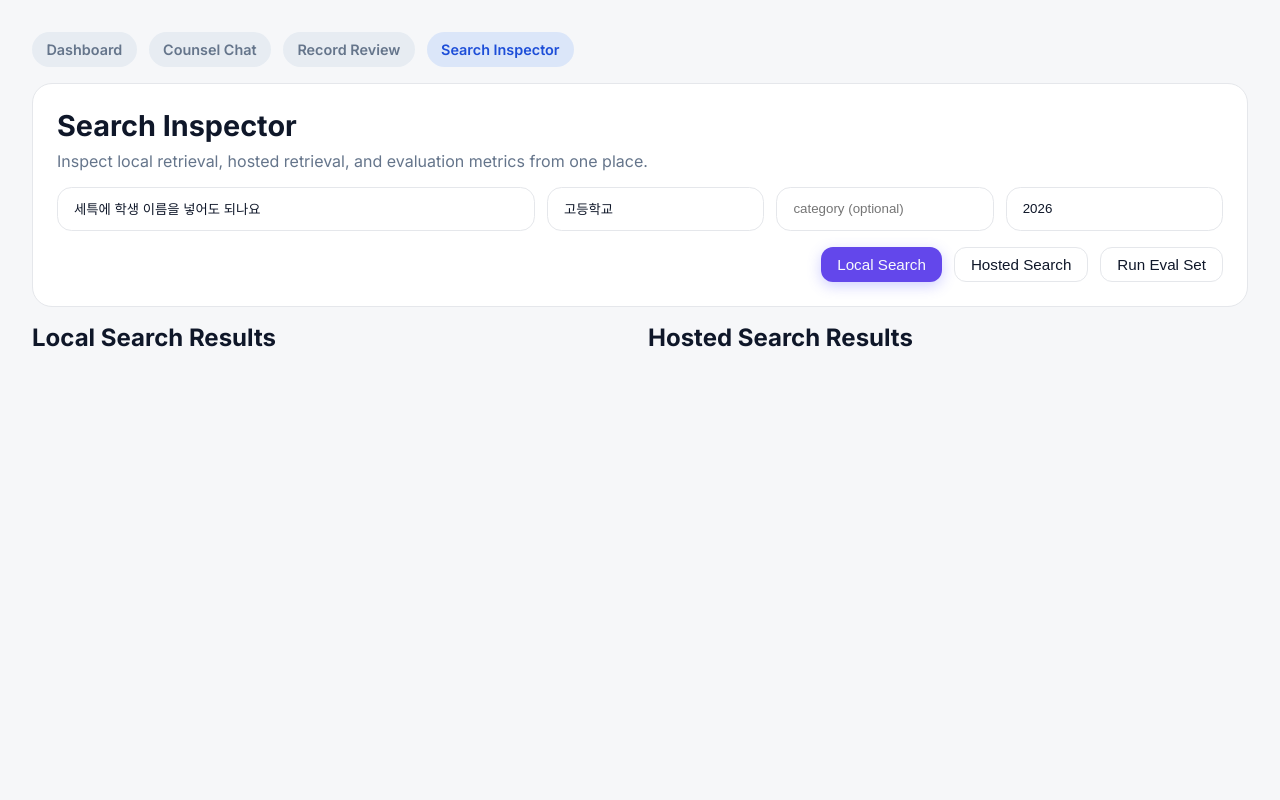
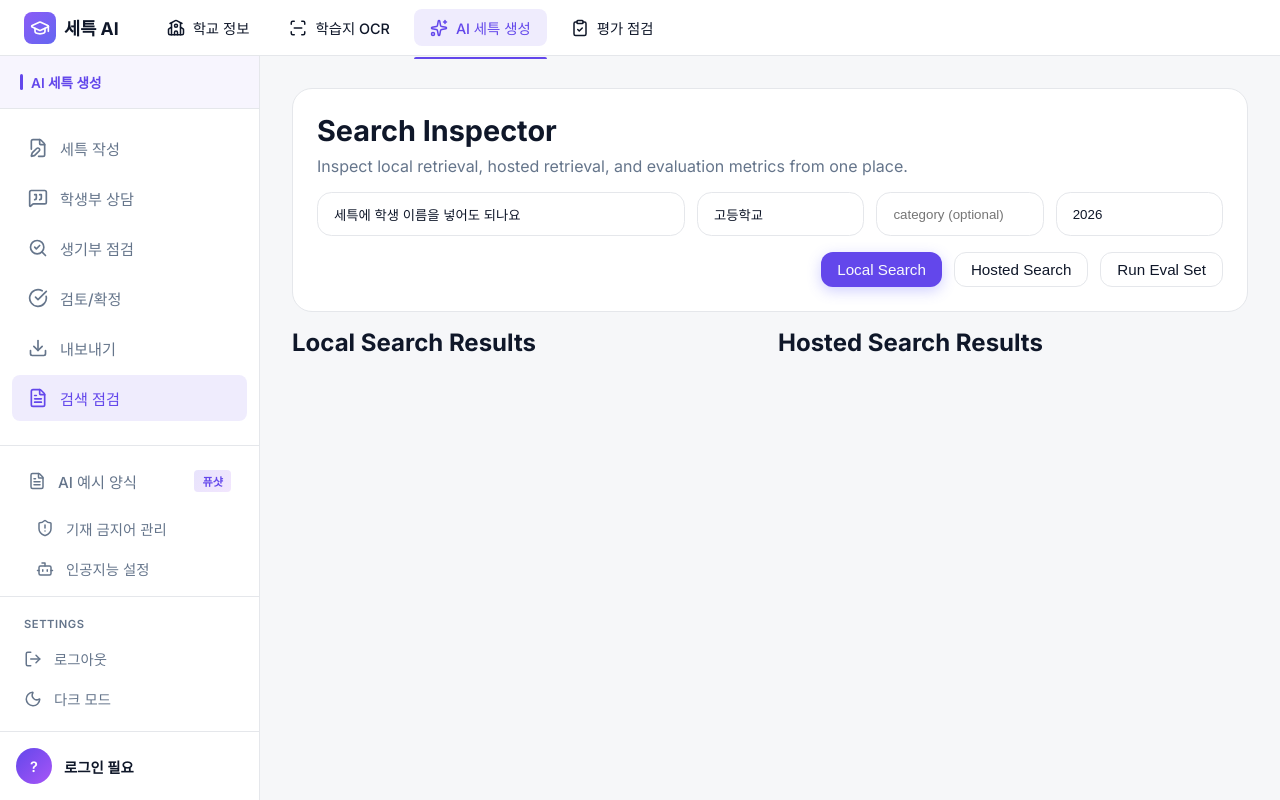
Before and after one commit to BeomjinSouth/Seteuk, a Next.js app: page /search-inspector in a window 1280 px wide. Built offline with nearby package versions, Linux system fonts and the light colour scheme.

Commit message:
ui: unify AI workspace shell

```diff
--- a/src/app/counsel-chat/layout.tsx
+++ b/src/app/counsel-chat/layout.tsx
@@ -1,7 +1,9 @@
+import { AppShell } from '@/components/layout/AppShell';
+
 export default function CounselChatLayout({
     children,
 }: {
     children: React.ReactNode;
 }) {
-    return children;
+    return <AppShell>{children}</AppShell>;
 }
--- a/src/app/record-review/layout.tsx
+++ b/src/app/record-review/layout.tsx
@@ -1,7 +1,9 @@
+import { AppShell } from '@/components/layout/AppShell';
+
 export default function RecordReviewLayout({
     children,
 }: {
     children: React.ReactNode;
 }) {
-    return children;
+    return <AppShell>{children}</AppShell>;
 }
--- a/src/app/search-inspector/layout.tsx
+++ b/src/app/search-inspector/layout.tsx
@@ -1,7 +1,9 @@
+import { AppShell } from '@/components/layout/AppShell';
+
 export default function SearchInspectorLayout({
     children,
 }: {
     children: React.ReactNode;
 }) {
-    return children;
+    return <AppShell>{children}</AppShell>;
 }
--- a/src/app/search-inspector/page.tsx
+++ b/src/app/search-inspector/page.tsx
@@ -1,6 +1,5 @@
 'use client';
 
-import Link from 'next/link';
 import { useState, useTransition } from 'react';
 import { motion } from 'framer-motion';
 import { Button } from '@/components/ui/Button';
@@ -86,13 +85,6 @@ export default function SearchInspectorPage() {
 
     return (
         <div className={styles.page}>
-            <div className={styles.topNav}>
-                <Link href="/dashboard" className={styles.topLink}>Dashboard</Link>
-                <Link href="/counsel-chat" className={styles.topLink}>Counsel Chat</Link>
-                <Link href="/record-review" className={styles.topLink}>Record Review</Link>
-                <Link href="/search-inspector" className={styles.topLinkActive}>Search Inspector</Link>
-            </div>
-
             <section className={styles.panel}>
                 <h1 className={styles.title}>Search Inspector</h1>
                 <p className={styles.subtitle}>
--- /dev/null
+++ b/src/components/layout/AppShell.tsx
@@ -0,0 +1,15 @@
+import { GlobalNav } from '@/components/layout/GlobalNav';
+import { Sidebar } from '@/components/layout/Sidebar';
+import styles from '@/app/dashboard/layout.module.css';
+
+export function AppShell({ children }: { children: React.ReactNode }) {
+    return (
+        <>
+            <GlobalNav />
+            <div className={styles.layout}>
+                <Sidebar />
+                <main className={styles.main}>{children}</main>
+            </div>
+        </>
+    );
+}
--- a/src/components/layout/GlobalNav.tsx
+++ b/src/components/layout/GlobalNav.tsx
@@ -2,7 +2,7 @@
 
 import Link from 'next/link';
 import { usePathname } from 'next/navigation';
-import { GraduationCap, ScanLine, Sparkles, ClipboardCheck, School, MessageSquareQuote } from 'lucide-react';
+import { GraduationCap, ScanLine, Sparkles, ClipboardCheck, School } from 'lucide-react';
 import clsx from 'clsx';
 import styles from './GlobalNav.module.css';
 
@@ -23,13 +23,7 @@ const mainSections = [
         href: '/write',
         label: 'AI 세특 생성',
         icon: Sparkles,
-        description: '세특 자동 작성'
-    },
-    {
-        href: '/counsel-chat',
-        label: '학생부 상담',
-        icon: MessageSquareQuote,
-        description: 'FAQ·Q&A 기반 상담'
+        description: '세특 작성, 상담, 점검'
     },
     {
         href: '/eval-check',
@@ -53,19 +47,17 @@ export function GlobalNav() {
     const isActive = (href: string) => {
         if (href === '/ocr') return pathname.startsWith('/ocr');
         if (href === '/eval-check') return pathname.startsWith('/eval-check');
-        if (href === '/counsel-chat') return (
-            pathname.startsWith('/counsel-chat') ||
-            pathname.startsWith('/record-review') ||
-            pathname.startsWith('/search-inspector')
-        );
         if (href === '/dashboard') return pathname.startsWith('/dashboard') || pathname.startsWith('/school') || pathname.startsWith('/students');
         if (href === '/write') return (
             pathname.startsWith('/write') ||
+            pathname.startsWith('/counsel-chat') ||
+            pathname.startsWith('/record-review') ||
             pathname.startsWith('/review') ||
             pathname.startsWith('/export') ||
             pathname.startsWith('/examples') ||
             pathname.startsWith('/settings') ||
-            pathname.startsWith('/observations')
+            pathname.startsWith('/observations') ||
+            pathname.startsWith('/search-inspector')
         );
         return false;
     };
```
Also changed, not shown: src/app/counsel-chat/page.tsx (+0 -7 lines), src/app/record-review/page.tsx (+0 -7 lines), src/app/review/layout.tsx (+2 -24 lines), src/app/write/layout.tsx (+2 -24 lines), 5 other files (tests, documents, lock files or other folders).
